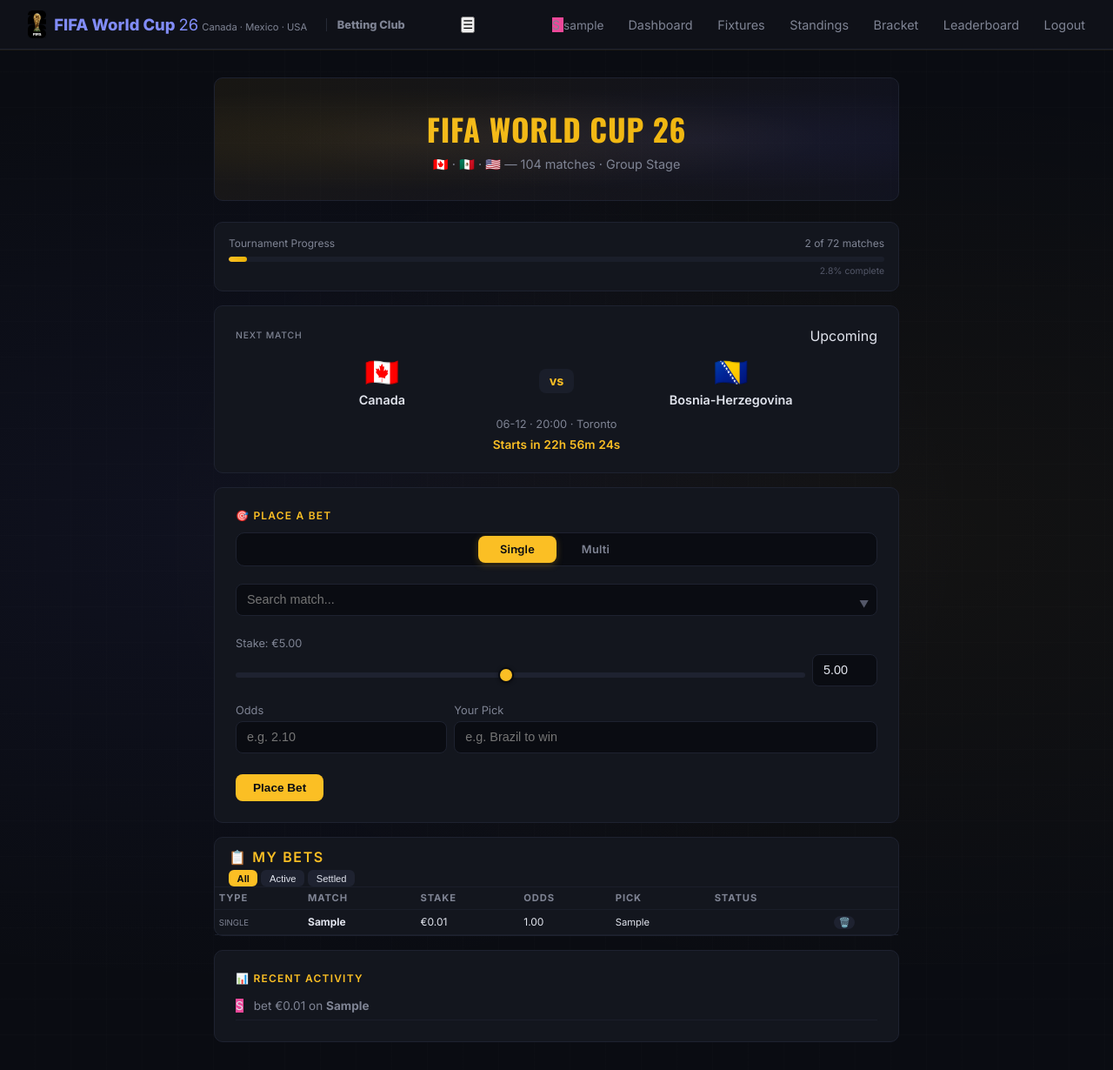
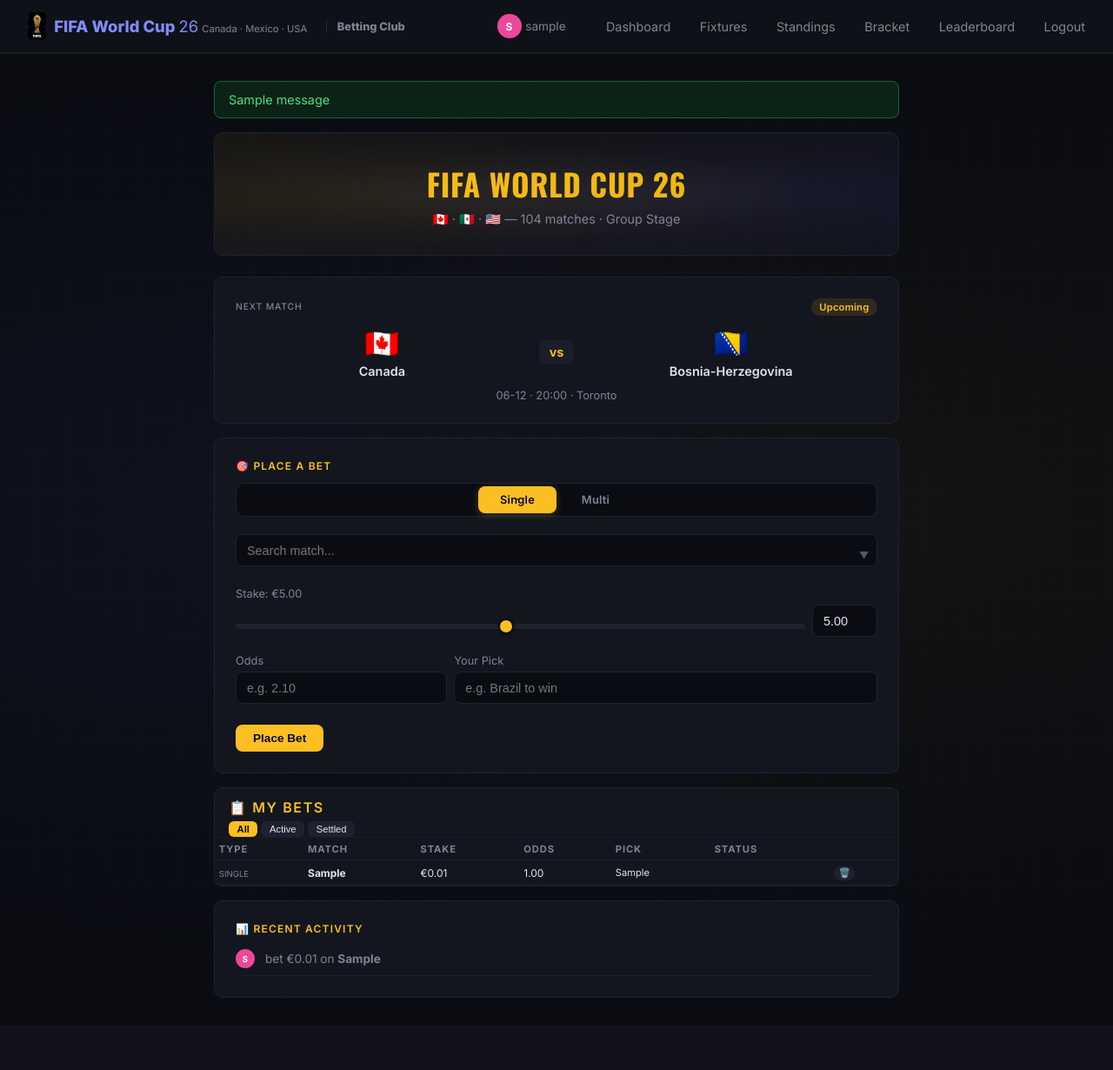
Before and after one commit to jalrego/betting-club, a Flask app: page /dashboard in a window 1280 px wide. Shown: the whole page at 87% size. After the commit the page ends 1147 px from the top, so only its background shows below. Run offline with Flask 3, Linux system fonts and the light colour scheme; the visitor is signed in with stand-in values (Sample User, id 1); data comes from the database, SQL or seed files in the repository; tables that the repository leaves empty hold one stand-in row (values such as "Sample post"); one stand-in notice (Sample message) is shown; some libraries are stand-ins or nearby versions.

Commit message:
Revert "feat: countdown timer, toast notifications, progress bar, custom scrollbar"
This reverts commit 81d7f75435643a8bc3ed3e675aff4563a311f1a7.

```diff
--- a/app.py
+++ b/app.py
@@ -746,9 +746,6 @@ def dashboard():
             next_match = dict(next_match)
             next_match['lisbon_date'], next_match['lisbon_time'] = lisbon_time(
                 next_match['date'], next_match['match_time'], next_match.get('city', ''))
-        # progress bar counts
-        total_matches = query("SELECT COUNT(*) as cnt FROM fixtures WHERE home_team != 'TBD'").fetchone()['cnt']
-        played_matches = query("SELECT COUNT(*) as cnt FROM fixtures WHERE home_team != 'TBD' AND home_score IS NOT NULL").fetchone()['cnt']
     except Exception as e:
         logging.error(f"dashboard error: {e}")
         raise
@@ -762,9 +759,7 @@ def dashboard():
                            balance_history=balance_history,
                            starting=STARTING_BALANCE / 100.0,
                            next_match=next_match,
-                           fixture_scores=fixture_scores,
-                           total_matches=total_matches,
-                           played_matches=played_matches)
+                           fixture_scores=fixture_scores)
 
 
 @app.route('/bet/new', methods=['POST'])
--- a/templates/base.html
+++ b/templates/base.html
@@ -43,6 +43,19 @@
     nav a { color: #7f8494; text-decoration: none; margin-left: 1.5rem; font-size: 0.9rem; transition: color 0.15s; }
     nav a:hover { color: #fbbf24; }
     .container { max-width: 820px; margin: 2rem auto; padding: 0 1rem; }
+    .alerts { margin-bottom: 1rem; }
+    .alert {
+      padding: 0.75rem 1rem;
+      border-radius: 8px;
+      margin-bottom: 0.5rem;
+      font-size: 0.9rem;
+      animation: alertIn 0.25s ease-out;
+    }
+    @keyframes alertIn { from { opacity: 0; transform: translateY(-8px); } to { opacity: 1; transform: translateY(0); } }
+    .alert-success { background: #0d2217; color: #4ade80; border: 1px solid #166534; }
+    .alert-danger  { background: #220d0d; color: #f87171; border: 1px solid #991b1b; }
+    .alert-warning { background: #221a0d; color: #fbbf24; border: 1px solid #854d0e; }
+    .alert-info    { background: #0d1722; color: #60a5fa; border: 1px solid #1e3a5f; }
     .card {
       background: #13161e;
       border-radius: 10px;
@@ -140,12 +153,6 @@
     .gap { gap: 0.75rem; }
     .items-center { align-items: center; }
     ::selection { background: #fbbf24; color: #0a0c12; }
-    /* Scrollbar */
-    ::-webkit-scrollbar { width: 6px; height: 6px; }
-    ::-webkit-scrollbar-track { background: #0a0c12; }
-    ::-webkit-scrollbar-thumb { background: #2a2f42; border-radius: 3px; }
-    ::-webkit-scrollbar-thumb:hover { background: #3a3f52; }
-    * { scrollbar-width: thin; scrollbar-color: #2a2f42 #0a0c12; }
     h1 { font-size: 1.3rem; font-weight: 700; font-family: 'Oswald', sans-serif; letter-spacing: 0.02em; }
     .form-grid { display: grid; grid-template-columns: 1fr 1fr; gap: 0 0.75rem; }
     .toggle-row {
@@ -176,39 +183,11 @@
     .welcome-banner h1 { font-size: 1.6rem; margin-bottom: 0.25rem; }
     .welcome-banner p { font-size: 0.85rem; color: #7f8494; }
     /* Badges */
-    /* Toast */
-    #toast-container {
-      position: fixed; top: 1rem; right: 1rem; z-index: 9999;
-      display: flex; flex-direction: column; gap: 0.5rem;
-      pointer-events: none;
+    .badge {
+      display: inline-flex; align-items: center; gap: 0.25rem;
+      padding: 0.2rem 0.6rem; border-radius: 999px; font-size: 0.7rem;
+      font-weight: 600; letter-spacing: 0.02em;
     }
-    .toast {
-      pointer-events: auto;
-      padding: 0.75rem 1rem 0.75rem 0.9rem;
-      border-radius: 10px;
-      font-size: 0.85rem;
-      font-weight: 500;
-      display: flex;
-      align-items: center;
-      gap: 0.6rem;
-      max-width: 360px;
-      box-shadow: 0 8px 32px rgba(0,0,0,0.5);
-      animation: toastIn 0.3s ease-out;
-      border-left: 3px solid;
-    }
-    @keyframes toastIn { from { opacity: 0; transform: translateX(100%); } to { opacity: 1; transform: translateX(0); } }
-    @keyframes toastOut { from { opacity: 1; transform: translateX(0); } to { opacity: 0; transform: translateX(100%); } }
-    .toast-success { background: #0d2217; color: #4ade80; border-color: #22c55e; }
-    .toast-danger  { background: #220d0d; color: #f87171; border-color: #ef4444; }
-    .toast-warning { background: #221a0d; color: #fbbf24; border-color: #f59e0b; }
-    .toast-info    { background: #0d1722; color: #60a5fa; border-color: #3b82f6; }
-    .toast-close {
-      margin-left: auto; background: none; border: none; color: inherit;
-      opacity: 0.5; cursor: pointer; font-size: 1rem; padding: 0 0 0 0.5rem;
-      line-height: 1;
-    }
-    .toast-close:hover { opacity: 1; }
-    .badge {
     .badge-pending { background: rgba(251,191,36,0.12); color: #fbbf24; }
     .badge-won { background: rgba(34,197,94,0.12); color: #22c55e; }
     .badge-lost { background: rgba(239,68,68,0.12); color: #ef4444; }
@@ -283,34 +262,20 @@
     </div>
   </nav>
 
-  <div id="toast-container"></div>
   <div class="container">
-    {% set toasts = get_flashed_messages(with_categories=true) %}
-    {% if toasts %}
-      <div id="flash-data" data-toasts='{{ toasts | tojson | safe }}' style="display:none;"></div>
-    {% endif %}
+    {% with messages = get_flashed_messages(with_categories=true) %}
+      {% if messages %}
+        <div class="alerts">
+          {% for category, message in messages %}
+            <div class="alert alert-{{ category }}">{{ message }}</div>
+          {% endfor %}
+        </div>
+      {% endif %}
+    {% endwith %}
 
     {% block content %}{% endblock %}
   </div>
 <script>
-function showToast(msg, type) {
-  var c = document.getElementById('toast-container');
-  var t = document.createElement('div');
-  t.className = 'toast toast-' + type;
-  var icons = {success:'✓',danger:'✗',warning:'⚠',info:'ℹ'};
-  t.innerHTML = '<span>' + (icons[type]||'ℹ') + '</span><span>' + msg + '</span><button class="toast-close" onclick="this.parentElement.remove()">×</button>';
-  c.appendChild(t);
-  setTimeout(function(){ t.style.animation='toastOut 0.3s ease-out forwards'; setTimeout(function(){t.remove()},300); }, 4000);
-}
-document.addEventListener('DOMContentLoaded', function() {
-  var fd = document.getElementById('flash-data');
-  if (fd) {
-    try {
-      var msgs = JSON.parse(fd.getAttribute('data-toasts'));
-      msgs.forEach(function(m){ showToast(m[1], m[0]); });
-    } catch(e) {}
-  }
-});
 function showSettleOptions(btn) {
   var group = btn.closest('.settle-group');
   group.querySelector('.settle-btn').style.display = 'none';
--- a/templates/dashboard.html
+++ b/templates/dashboard.html
@@ -13,23 +13,11 @@
   </div>
 </div>
 
-{% set match_pct = (played_matches / total_matches * 100)|round(1) %}
-<div class="card" style="padding:1rem;">
-  <div style="display:flex;justify-content:space-between;align-items:center;margin-bottom:0.5rem;font-size:0.75rem;color:#7f8494;">
-    <span>Tournament Progress</span>
-    <span>{{ played_matches }} of {{ total_matches }} matches</span>
-  </div>
-  <div style="background:#1a1e2a;border-radius:999px;height:6px;overflow:hidden;">
-    <div style="width:{{ match_pct }}%;background:linear-gradient(90deg,#fbbf24,#eab308);height:100%;border-radius:999px;transition:width 1.5s ease-out;"></div>
-  </div>
-  <div style="text-align:right;font-size:0.65rem;color:#535768;margin-top:0.25rem;">{{ match_pct }}% complete</div>
-</div>
-
 {% if next_match %}
-<div class="card" id="next-match-card" data-utc="{{ next_match.date }} {{ next_match.match_time }}">
+<div class="card">
   <div style="display:flex;align-items:center;justify-content:space-between;margin-bottom:0.75rem;">
     <span style="font-size:0.65rem;color:#7f8494;text-transform:uppercase;letter-spacing:0.08em;font-weight:500;">Next Match</span>
-    <span class="badge badge-pending" id="next-status">Upcoming</span>
+    <span class="badge badge-pending">Upcoming</span>
   </div>
   <div style="display:flex;align-items:center;justify-content:space-between;gap:0.75rem;">
     <div style="text-align:center;flex:1;">
@@ -50,41 +38,7 @@
       &middot; {{ next_match.city }}
     {% endif %}
   </div>
-  <div id="countdown" style="text-align:center;margin-top:0.5rem;font-size:0.85rem;font-weight:600;color:#fbbf24;font-variant-numeric:tabular-nums;"></div>
 </div>
-<script>
-(function(){
-  var el = document.getElementById('next-match-card');
-  if (!el) return;
-  var raw = el.getAttribute('data-utc');
-  if (!raw) return;
-  var parts = raw.split(' ');
-  var dp = parts[0].split('-'), tp = parts[1].split(':');
-  var target = new Date(Date.UTC(+dp[0], +dp[1]-1, +dp[2], +tp[0], +tp[1]));
-  var cd = document.getElementById('countdown');
-  var st = document.getElementById('next-status');
-  function tick(){
-    var diff = target - new Date();
-    if (diff <= 0) {
-      cd.textContent = 'LIVE NOW';
-      if (st) st.textContent = 'Live';
-      return;
-    }
-    var d = Math.floor(diff / 86400000);
-    var h = Math.floor((diff % 86400000) / 3600000);
-    var m = Math.floor((diff % 3600000) / 60000);
-    var s = Math.floor((diff % 60000) / 1000);
-    var a = [];
-    if (d > 0) a.push(d + 'd');
-    a.push(String(h).padStart(2,'0') + 'h');
-    a.push(String(m).padStart(2,'0') + 'm');
-    a.push(String(s).padStart(2,'0') + 's');
-    cd.textContent = 'Starts in ' + a.join(' ');
-  }
-  tick();
-  setInterval(tick, 1000);
-})();
-</script>
 {% endif %}
 
 <div class="card">
```
